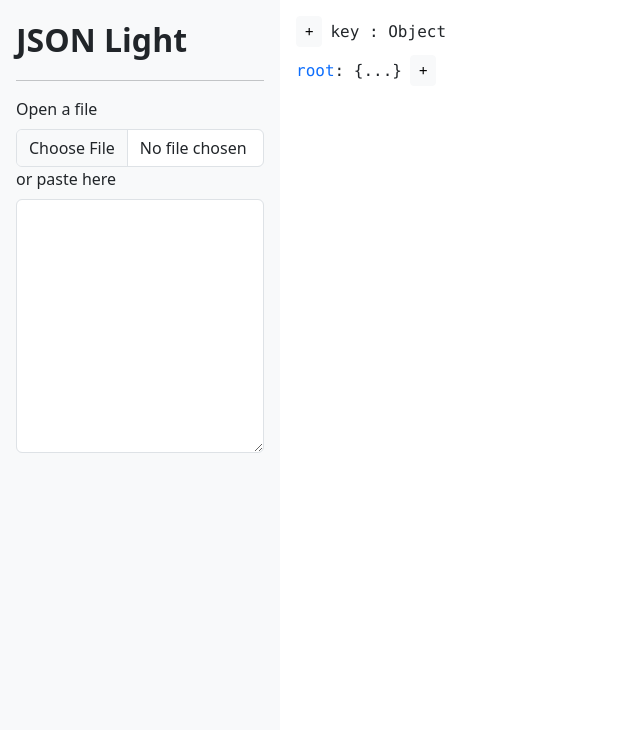
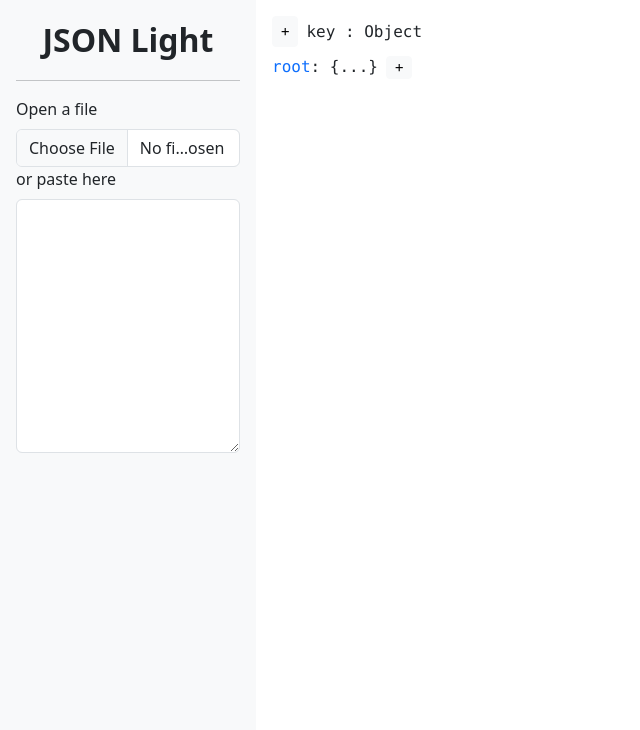
Before and after one commit to bluerose73/jsonlight, a plain HTML site: page assets/app.html in a window 1280 px wide. Shown: the top 730 px of the page, without its empty margins (0-640 px from the left). Drawn offline with nearby package versions, Linux system fonts and the light colour scheme.

Commit message:
feat: change margin

```diff
--- a/assets/app.html
+++ b/assets/app.html
@@ -13,7 +13,7 @@
   <main>
 
     <div class="sidebar d-flex flex-column flex-shrink-0 p-3 bg-light">
-      <div class="fw-bold fs-2">JSON Light</div>
+      <div class="fw-bold fs-2 ms-auto me-auto">JSON Light</div>
       <hr>
       <div>
         <label for="filepicker" class="form-label">Open a file</label>
--- a/assets/jsonlight.js
+++ b/assets/jsonlight.js
@@ -58,9 +58,9 @@ function renderKV(key, loader) {
 function newKV(loader) {
     let kvRoot = document.createElement("div");
     kvRoot.loader = loader;
-    kvRoot.classList.add("kv-root", "d-flex", "flex-column", "gap-2", "mb-2");
+    kvRoot.classList.add("kv-root", "d-flex", "flex-column");
     let kv = document.createElement("div");
-    kv.classList.add("kv", "d-flex", "gap-2", "align-items-center");
+    kv.classList.add("kv", "d-flex", "gap-2", "align-items-center", "mb-1");
     let kvText = document.createElement("div");
     kvText.classList.add("kv-text");
     kv.appendChild(kvText);
@@ -70,8 +70,8 @@ function newKV(loader) {
 
 function newCollapseButton() {
     let collapseButton = document.createElement("button");
-    collapseButton.classList.add("btn", "btn-light", "btn-sm");
-    collapseButton.setAttribute("data-bs-toggle", "collapse");
+    collapseButton.classList.add("btn", "btn-light", "btn-sm", "pt-0", "pb-0");
+    collapseButton.setAttribute("data-bs-toggle", "button");
     collapseButton.setAttribute("type", "button");
     collapseButton.innerHTML = "+";
     return collapseButton;
@@ -96,7 +96,7 @@ function addCollapse(kvRoot, dataRef) {
     let indent = document.createElement("div");
     indent.classList.add("indent", "border-end", "pe-5", "flex-shrink-0");
     let childList = document.createElement("div");
-    childList.classList.add("child-list", "d-flex", "flex-column", "gap-2");
+    childList.classList.add("child-list", "d-flex", "flex-column");
     childBlock.appendChild(indent);
     childBlock.appendChild(childList);
     collapseWrapper.appendChild(childBlock);
@@ -143,6 +143,7 @@ function renderKey(key) {
 
 function renderString(kvRoot, jobj) {
     kvRoot.querySelector(".kv .kv-text").innerHTML += JSON.stringify(jobj);
+    // addViewRaw(kvRoot);
 }
 
 function renderNumber(kvRoot, jobj) {
--- a/assets/style.css
+++ b/assets/style.css
@@ -16,6 +16,6 @@ main {
 }
 
 .sidebar {
-    width: 280px;
+    width: 256px;
     /* align-self: stretch; */
 }
```
